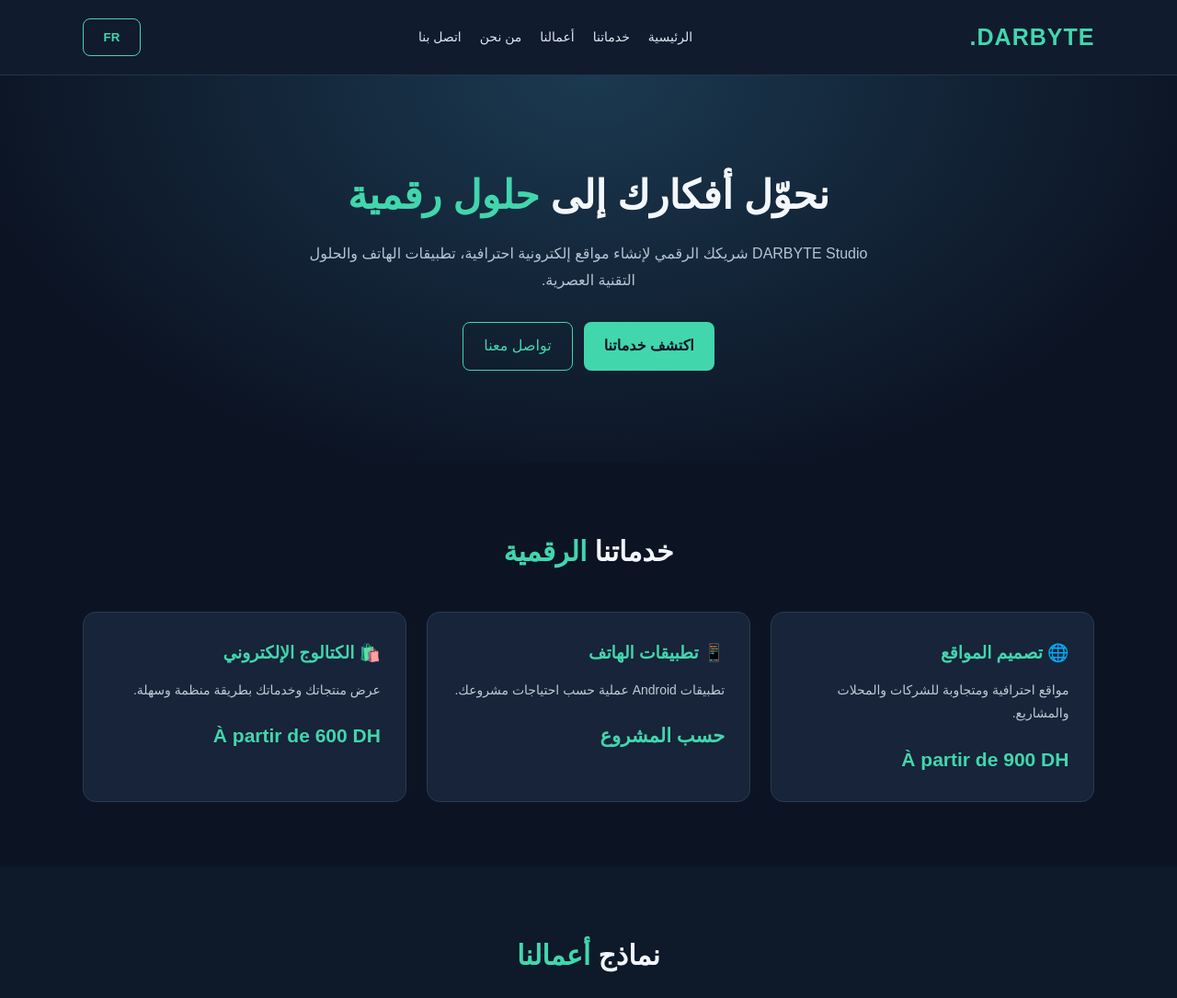
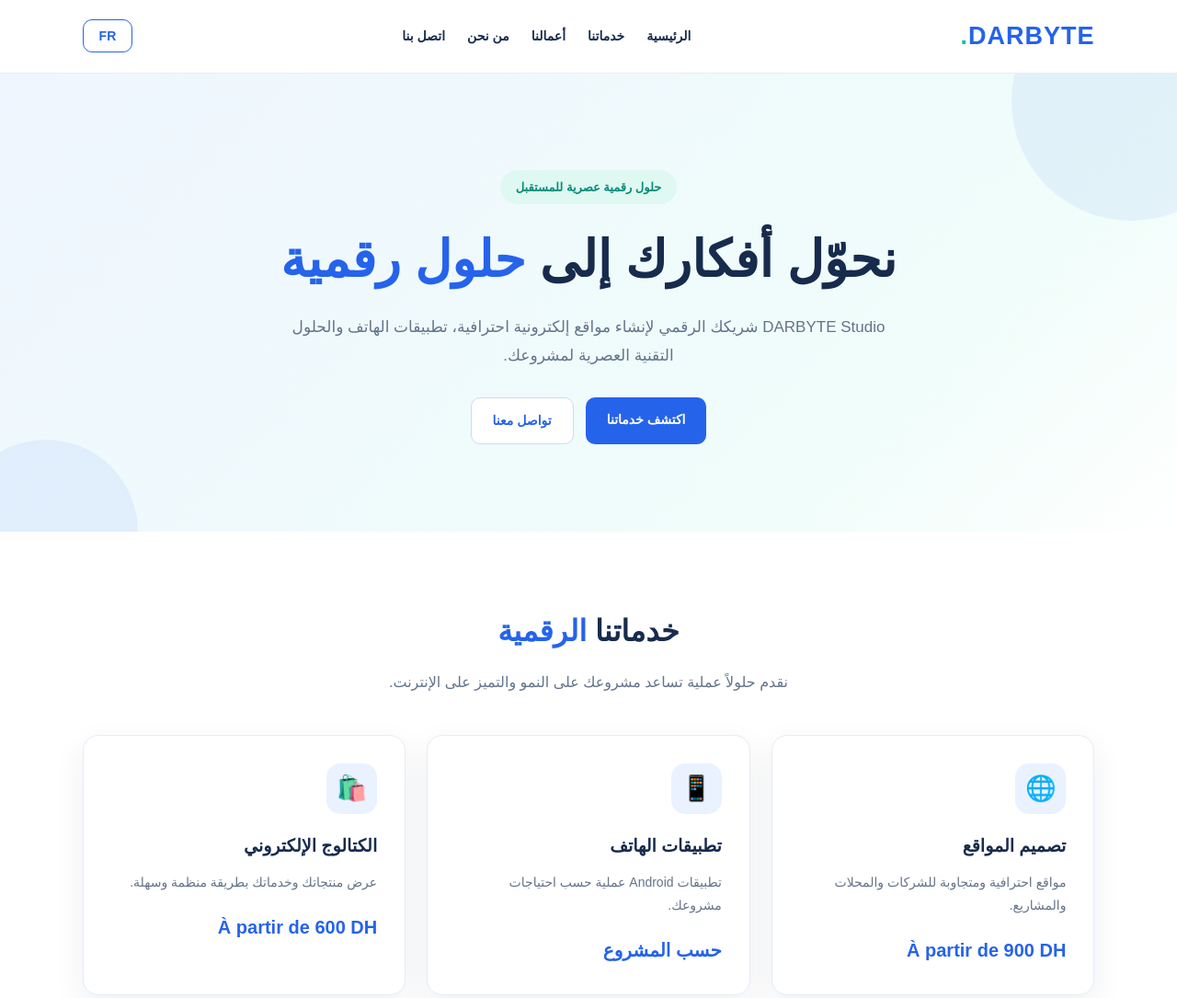
Before and after one commit to ilyasoumachtaq16-ui/darbyte-studio-website, a plain HTML site: page index.html in a window 1280 px wide. Shown: the top 1085 px of the page at 92% size. Drawn offline with Linux system fonts and the light colour scheme.

Commit message:
Update index.html

```diff
--- a/index.html
+++ b/index.html
@@ -1,171 +1,200 @@
-
 <!DOCTYPE html>
 <html lang="ar" dir="rtl">
 <head>
 <meta charset="UTF-8">
 <meta name="viewport" content="width=device-width, initial-scale=1.0">
-<meta name="theme-color" content="#0c1424">
-<meta name="description" content="DARBYTE Studio - Professional websites, mobile applications and digital solutions in Morocco.">
+<meta name="theme-color" content="#ffffff">
+<meta name="description" content="DARBYTE Studio - Web design, mobile apps and digital solutions in Morocco.">
 <title>DARBYTE Studio | Digital Agency</title>
 
 <style>
+:root{
+  --blue:#2563eb;
+  --blue-dark:#1746b0;
+  --green:#12bfa5;
+  --ink:#172b4d;
+  --muted:#64748b;
+  --bg:#f3f7fc;
+  --white:#ffffff;
+  --border:#e5edf6;
+  --shadow:0 12px 35px rgba(23,43,77,.07);
+}
 *{box-sizing:border-box;margin:0;padding:0}
-html{scroll-behavior:smooth}
+html{scroll-behavior:smooth;scroll-padding-top:90px}
 body{
   font-family:Arial,sans-serif;
-background:#0c1424;
-color:#f4f7fb;
-line-height:1.8
+  background:var(--white);
+  color:var(--ink);
+  line-height:1.8;
 }
+a{text-decoration:none}
 header{
-padding:18px 7%;
-display:flex;
-justify-content:space-between;
-align-items:center;
-border-bottom:1px solid #26344a;
-background:#101b2d;
-position:sticky;
-top:0;
-z-index:10
+  position:sticky;top:0;z-index:100;
+  background:rgba(255,255,255,.96);
+  backdrop-filter:blur(12px);
+  border-bottom:1px solid var(--border);
+  padding:15px 7%;
+  display:flex;align-items:center;
+  justify-content:space-between;gap:20px;
 }
 .logo{
-font-size:25px;
-font-weight:bold;
-color:#42d6ad;
-letter-spacing:1px
+  font-size:27px;font-weight:900;
+  color:var(--blue);letter-spacing:1px;
 }
-nav{display:flex;gap:20px;flex-wrap:wrap}
-nav a{
-color:#dce5ef;
-text-decoration:none;
-font-size:14px
+.logo span{color:var(--green)}
+nav{display:flex;align-items:center;gap:24px;flex-wrap:wrap}
+nav a{color:var(--ink);font-size:14px;font-weight:bold}
+nav a:hover{color:var(--blue)}
+button,.btn{
+  border:0;cursor:pointer;
+  display:inline-block;
+  padding:12px 23px;border-radius:10px;
+  background:var(--blue);color:white;
+  font-weight:bold;font-size:14px;
+  transition:.25s;
 }
-nav a:hover{color:#42d6ad}
-button,.btn{
-background:#42d6ad;
-color:#0c1424;
-border:0;
-padding:12px 22px;
-border-radius:8px;
-font-weight:bold;
-cursor:pointer;
-text-decoration:none;
-display:inline-block
-}
-button:hover,.btn:hover{background:#70e9c5}
+button:hover,.btn:hover{background:var(--blue-dark);transform:translateY(-2px)}
 .lang{
-background:transparent;
-border:1px solid #42d6ad;
-color:#42d6ad
+  background:white;color:var(--blue);
+  border:1px solid var(--blue);
+  padding:9px 17px;
 }
 .hero{
+  position:relative;overflow:hidden;
+  padding:105px 7% 95px;
+  background:linear-gradient(135deg,#eff6ff,#f0fdfa 75%,#fff);
   text-align:center;
-padding:100px 20px;
-background:radial-gradient(ellipse at top,#1b3950,#0c1424 75%)
+}
+.hero:before,.hero:after{
+  content:"";position:absolute;border-radius:50%;
+  background:rgba(37,99,235,.07);
+}
+.hero:before{width:260px;height:260px;top:-100px;right:-80px}
+.hero:after{width:200px;height:200px;bottom:-100px;left:-50px}
+.hero-content{position:relative;z-index:1;max-width:850px;margin:auto}
+.eyebrow{
+  display:inline-block;padding:7px 17px;
+  border-radius:30px;background:#dff8f2;
+  color:#078c79;font-size:13px;font-weight:bold;
+  margin-bottom:22px;
 }
 .hero h1{
-font-size:43px;
-line-height:1.4;
-margin-bottom:20px
+  font-size:clamp(34px,5vw,55px);
+  line-height:1.4;margin-bottom:20px;
+  color:var(--ink);
 }
-.hero h1 span,.section-title span{color:#42d6ad}
+.hero h1 span,.section-title span{color:var(--blue)}
 .hero p{
-color:#b5c4d5;
-max-width:650px;
-margin:0 auto 30px
+  color:var(--muted);max-width:680px;
+  margin:0 auto 30px;font-size:17px;
 }
 .hero-actions{
-display:flex;
-justify-content:center;
-gap:12px;
-flex-wrap:wrap
+  display:flex;justify-content:center;
+  gap:13px;flex-wrap:wrap;
 }
-.btn-outline{
-border:1px solid #42d6ad;
-color:#42d6ad;
-padding:11px 22px;
-border-radius:8px;
-text-decoration:none
+.btn-secondary{
+  background:white;color:var(--blue);
+  border:1px solid #cbdcf7;
 }
-section{padding:70px 7%}
+.btn-secondary:hover{background:#eaf2ff;color:var(--blue)}
+section{padding:80px 7%}
 .section-title{
-text-align:center;
-font-size:30px;
-margin-bottom:38px
+  text-align:center;font-size:32px;
+  margin-bottom:12px;color:var(--ink);
+}
+.section-desc{
+  text-align:center;color:var(--muted);
+  max-width:650px;margin:0 auto 42px;
 }
 .grid{
   display:grid;
-grid-template-columns:repeat(auto-fit,minmax(220px,1fr));
-gap:22px
+  grid-template-columns:repeat(auto-fit,minmax(230px,1fr));
+  gap:23px;
 }
 .card{
-background:#172439;
-padding:27px;
-border:1px solid #293c52;
-border-radius:14px;
-transition:.2s
+  background:white;padding:30px;
+  border:1px solid var(--border);
+  border-radius:17px;
+  box-shadow:var(--shadow);
+  transition:.25s;
 }
 .card:hover{
-transform:translateY(-5px);
-border-color:#42d6ad
+  transform:translateY(-6px);
+  border-color:#b8d0ff;
+  box-shadow:0 18px 40px rgba(37,99,235,.10);
 }
-.card h3{color:#42d6ad;margin-bottom:12px}
-.card p{color:#bdc9d7;font-size:14px}
+.card-icon{
+  width:55px;height:55px;border-radius:15px;
+  background:#eaf2ff;
+  display:flex;align-items:center;
+  justify-content:center;font-size:27px;
+  margin-bottom:18px;
+}
+.card h3{color:var(--ink);font-size:19px;margin-bottom:10px}
+.card p{color:var(--muted);font-size:14px}
 .price{
-font-size:21px;
-font-weight:bold;
-margin-top:18px;
-color:#42d6ad
+  font-size:20px;font-weight:bold;
+  color:var(--blue);margin-top:18px;
 }
+.projects{background:var(--bg)}
+.project-tag{
+  display:inline-block;color:#078c79;
+  background:#ddf8f1;padding:5px 13px;
+  border-radius:30px;font-size:12px;
+  font-weight:bold;margin-bottom:15px;
+}
+.project-card{min-height:210px}
+.project-card h3{font-size:20px}
 .about{
-text-align:center;
-background:#111e32
+  background:white;text-align:center;
 }
-.about p{
-max-width:750px;
-margin:auto;
-color:#bdc9d7
+.about-box{
+  max-width:850px;margin:auto;
+  padding:38px;background:var(--bg);
+  border-radius:20px;border:1px solid var(--border);
 }
-.projects{background:#0e192a}
-.project-tag{
-display:inline-block;
-color:#42d6ad;
-background:#203b42;
-padding:4px 12px;
-border-radius:20px;
-font-size:12px;
-margin-bottom:12px
+.about-box p{color:var(--muted)}
+.stats{
+  display:flex;justify-content:center;
+  gap:35px;flex-wrap:wrap;margin-top:28px;
 }
+.stat strong{display:block;color:var(--blue);font-size:23px}
+.stat span{font-size:13px;color:var(--muted)}
 .cta{
-text-align:center;
-background:#142c3c;
-padding:65px 20px
+  background:linear-gradient(120deg,#1d4ed8,#2563eb 60%,#0eaa98);
+  color:white;text-align:center;
+  padding:75px 20px;
 }
-.cta p{color:#c4d1df;margin:12px 0 25px}
+.cta h2{font-size:32px}
+.cta p{color:#e3edff;margin:12px 0 27px}
 .whatsapp{
-background:#25D366;
-color:white;
-padding:14px 25px;
-border-radius:9px;
-text-decoration:none;
-font-weight:bold;
-display:inline-block
+  display:inline-block;background:#20c76a;
+  color:white;padding:14px 27px;
+  border-radius:10px;font-weight:bold;
+  transition:.2s;
 }
-.whatsapp:hover{background:#1db954}
+.whatsapp:hover{background:#17a957;transform:translateY(-3px)}
+.phone-number{
+  margin-top:18px;color:white;
+  font-weight:bold;direction:ltr;
+}
 footer{
-text-align:center;
-padding:25px;
-color:#899caf;
-font-size:13px;
-border-top:1px solid #26344a
+  background:#f8fafc;text-align:center;
+  padding:25px;color:var(--muted);
+  font-size:13px;border-top:1px solid var(--border);
 }
-@media(max-width:650px){
-header{flex-wrap:wrap;gap:15px}
-nav{width:100%;gap:14px}
-.hero{padding:70px 18px}
-.hero h1{font-size:32px}
-section{padding:50px 6%}
-.section-title{font-size:26px}
+@media(max-width:700px){
+  header{padding:13px 5%;flex-wrap:wrap}
+  .logo{font-size:24px}
+  nav{order:3;width:100%;gap:13px}
+  nav a{font-size:13px}
+  .hero{padding:75px 6%}
+  .hero p{font-size:15px}
+  section{padding:60px 6%}
+  .section-title{font-size:27px}
+  .card{padding:24px}
+  .about-box{padding:25px}
+  .cta h2{font-size:26px}
 }
 </style>
 </head>
@@ -173,7 +202,7 @@ section{padding:50px 6%}
 <body>
 
 <header>
-<div class="logo">DARBYTE.</div>
+  <div class="logo">DARBYTE<span>.</span></div>
 
   <nav>
     <a href="#home" data-ar="الرئيسية" data-fr="Accueil">الرئيسية</a>
@@ -189,22 +218,34 @@ section{padding:50px 6%}
 <main>
 
 <div class="hero" id="home">
+  <div class="hero-content">
+    <span class="eyebrow"
+      data-ar="حلول رقمية عصرية للمستقبل"
+      data-fr="Des solutions digitales pour demain">
+      حلول رقمية عصرية للمستقبل
+    </span>
+
     <h1 data-ar="نحوّل أفكارك إلى <span>حلول رقمية</span>"
         data-fr="Transformons vos idées en <span>solutions digitales</span>">
       نحوّل أفكارك إلى <span>حلول رقمية</span>
     </h1>
 
-<p data-ar="DARBYTE Studio شريكك الرقمي لإنشاء مواقع إلكترونية احترافية، تطبيقات الهاتف والحلول التقنية العصرية."
+    <p data-ar="DARBYTE Studio شريكك الرقمي لإنشاء مواقع إلكترونية احترافية، تطبيقات الهاتف والحلول التقنية العصرية لمشروعك."
        data-fr="DARBYTE Studio, votre partenaire pour créer des sites web professionnels, applications mobiles et solutions numériques modernes.">
-DARBYTE Studio شريكك الرقمي لإنشاء مواقع إلكترونية احترافية، تطبيقات الهاتف والحلول التقنية العصرية.
+      DARBYTE Studio شريكك الرقمي لإنشاء مواقع إلكترونية احترافية، تطبيقات الهاتف والحلول التقنية العصرية لمشروعك.
     </p>
 
     <div class="hero-actions">
-<a class="btn" href="#services" data-ar="اكتشف خدماتنا" data-fr="Découvrir nos services">اكتشف خدماتنا</a>
+      <a class="btn" href="#services"
+         data-ar="اكتشف خدماتنا"
+         data-fr="Découvrir nos services">اكتشف خدماتنا</a>
 
-<a class="btn-outline" href="https://wa.me/212611659452?text=Salam%20DARBYTE%20Studio"
+      <a class="btn btn-secondary"
+         href="https://wa.me/212611659452?text=Salam%20DARBYTE%20Studio"
          target="_blank" rel="noopener"
-data-ar="تواصل معنا" data-fr="Nous contacter">تواصل معنا</a>
+         data-ar="تواصل معنا"
+         data-fr="Nous contacter">تواصل معنا</a>
+    </div>
   </div>
 </div>
 
@@ -215,10 +256,16 @@ data-fr="Nos <span>services</span>">
     خدماتنا <span>الرقمية</span>
   </h2>
 
+  <p class="section-desc"
+     data-ar="نقدم حلولاً عملية تساعد مشروعك على النمو والتميز على الإنترنت."
+     data-fr="Des solutions pratiques pour développer votre présence en ligne.">
+    نقدم حلولاً عملية تساعد مشروعك على النمو والتميز على الإنترنت.
+  </p>
+
   <div class="grid">
-
     <div class="card">
-<h3 data-ar="🌐 تصميم المواقع" data-fr="🌐 Création de sites web">🌐 تصميم المواقع</h3>
+      <div class="card-icon">🌐</div>
+      <h3 data-ar="تصميم المواقع" data-fr="Création de sites web">تصميم المواقع</h3>
       <p data-ar="مواقع احترافية ومتجاوبة للشركات والمحلات والمشاريع."
          data-fr="Sites professionnels et adaptés aux entreprises et commerces.">
         مواقع احترافية ومتجاوبة للشركات والمحلات والمشاريع.
@@ -227,7 +274,8 @@ data-fr="Sites professionnels et adaptés aux entreprises et commerces.">
     </div>
 
     <div class="card">
-<h3 data-ar="📱 تطبيقات الهاتف" data-fr="📱 Applications mobiles">📱 تطبيقات الهاتف</h3>
+      <div class="card-icon">📱</div>
+      <h3 data-ar="تطبيقات الهاتف" data-fr="Applications mobiles">تطبيقات الهاتف</h3>
       <p data-ar="تطبيقات Android عملية حسب احتياجات مشروعك."
          data-fr="Applications Android adaptées aux besoins de votre activité.">
         تطبيقات Android عملية حسب احتياجات مشروعك.
@@ -236,14 +284,14 @@ data-fr="Applications Android adaptées aux besoins de votre activité.">
     </div>
 
     <div class="card">
-<h3 data-ar="🛍️ الكتالوج الإلكتروني" data-fr="🛍️ Catalogue digital">🛍️ الكتالوج الإلكتروني</h3>
+      <div class="card-icon">🛍️</div>
+      <h3 data-ar="الكتالوج الإلكتروني" data-fr="Catalogue digital">الكتالوج الإلكتروني</h3>
       <p data-ar="عرض منتجاتك وخدماتك بطريقة منظمة وسهلة."
          data-fr="Présentez vos produits et services clairement.">
         عرض منتجاتك وخدماتك بطريقة منظمة وسهلة.
       </p>
       <div class="price">À partir de 600 DH</div>
     </div>
-
   </div>
 </section>
 
@@ -254,10 +302,16 @@ data-fr="Nos <span>réalisations</span>">
     نماذج <span>أعمالنا</span>
   </h2>
 
+  <p class="section-desc"
+     data-ar="اكتشف بعض النماذج التجريبية للتصاميم التي يمكن تطويرها."
+     data-fr="Découvrez quelques exemples de designs possibles.">
+    اكتشف بعض النماذج التجريبية للتصاميم التي يمكن تطويرها.
+  </p>
+
   <div class="grid">
-
-<div class="card">
+    <div class="card project-card">
       <span class="project-tag" data-ar="نموذج تجريبي" data-fr="Démo">نموذج تجريبي</span>
+      <div class="card-icon">🍽️</div>
       <h3 data-ar="موقع مطعم" data-fr="Site de restaurant">موقع مطعم</h3>
       <p data-ar="تصميم نموذجي لمطعم مع قائمة الطعام ووسائل التواصل."
          data-fr="Exemple de site pour restaurant avec menu et contact.">
@@ -265,8 +319,9 @@ data-fr="Exemple de site pour restaurant avec menu et contact.">
       </p>
     </div>
 
-<div class="card">
+    <div class="card project-card">
       <span class="project-tag" data-ar="نموذج تجريبي" data-fr="Démo">نموذج تجريبي</span>
+      <div class="card-icon">🛒</div>
       <h3 data-ar="متجر إلكتروني" data-fr="Boutique en ligne">متجر إلكتروني</h3>
       <p data-ar="واجهة لعرض المنتجات والأسعار وطلبات الزبناء."
          data-fr="Présentation de produits, prix et demandes clients.">
@@ -274,15 +329,15 @@ data-fr="Présentation de produits, prix et demandes clients.">
       </p>
     </div>
 
-<div class="card">
+    <div class="card project-card">
       <span class="project-tag" data-ar="نموذج تجريبي" data-fr="Démo">نموذج تجريبي</span>
+      <div class="card-icon">🏢</div>
       <h3 data-ar="موقع شركة" data-fr="Site d'entreprise">موقع شركة</h3>
       <p data-ar="صفحة تعريفية بالخدمات والمعلومات وطرق التواصل."
          data-fr="Présentation d'entreprise, services et coordonnées.">
         صفحة تعريفية بالخدمات والمعلومات وطرق التواصل.
       </p>
     </div>
-
   </div>
 </section>
 
@@ -293,10 +348,33 @@ data-fr="Qui <span>sommes-nous ?</span>">
     من <span>نحن؟</span>
   </h2>
 
+  <p class="section-desc"
+     data-ar="نعمل على تقديم حلول رقمية بسيطة وعصرية تساعد المقاولات والمشاريع على تطوير حضورها."
+     data-fr="Nous proposons des solutions numériques modernes pour aider les entreprises à développer leur présence.">
+    نعمل على تقديم حلول رقمية بسيطة وعصرية تساعد المقاولات والمشاريع على تطوير حضورها.
+  </p>
+
+  <div class="about-box">
     <p data-ar="DARBYTE Studio استوديو رقمي يهدف إلى مساعدة المقاولات الصغيرة والمتوسطة على تطوير حضورها الرقمي من خلال مواقع إلكترونية وتطبيقات وحلول مبتكرة. نركز على الجودة والبساطة وتجربة المستخدم."
        data-fr="DARBYTE Studio accompagne les petites et moyennes entreprises dans leur transformation digitale grâce aux sites web, applications et solutions innovantes. Nous privilégions la qualité, la simplicité et l'expérience utilisateur.">
       DARBYTE Studio استوديو رقمي يهدف إلى مساعدة المقاولات الصغيرة والمتوسطة على تطوير حضورها الرقمي من خلال مواقع إلكترونية وتطبيقات وحلول مبتكرة. نركز على الجودة والبساطة وتجربة المستخدم.
     </p>
+
+    <div class="stats">
+      <div class="stat">
+        <strong>100%</strong>
+        <span data-ar="اهتمام بالجودة" data-fr="Priorité à la qualité">اهتمام بالجودة</span>
+      </div>
+      <div class="stat">
+        <strong>24/7</strong>
+        <span data-ar="تواصل عبر الإنترنت" data-fr="Contact en ligne">تواصل عبر الإنترنت</span>
+      </div>
+      <div class="stat">
+        <strong>Mobile</strong>
+        <span data-ar="تصميم متجاوب" data-fr="Design responsive">تصميم متجاوب</span>
+      </div>
+    </div>
+  </div>
 </section>
 
 <section class="cta" id="contact">
@@ -317,6 +395,8 @@ data-ar="🟢 تواصل معنا عبر WhatsApp"
      data-fr="🟢 Contactez-nous sur WhatsApp">
     🟢 تواصل معنا عبر WhatsApp
   </a>
+
+  <p class="phone-number">WhatsApp: +212 611 659 452</p>
 </section>
 
 </main>
```
Lines whose indentation alone changed are shown as unchanged.
